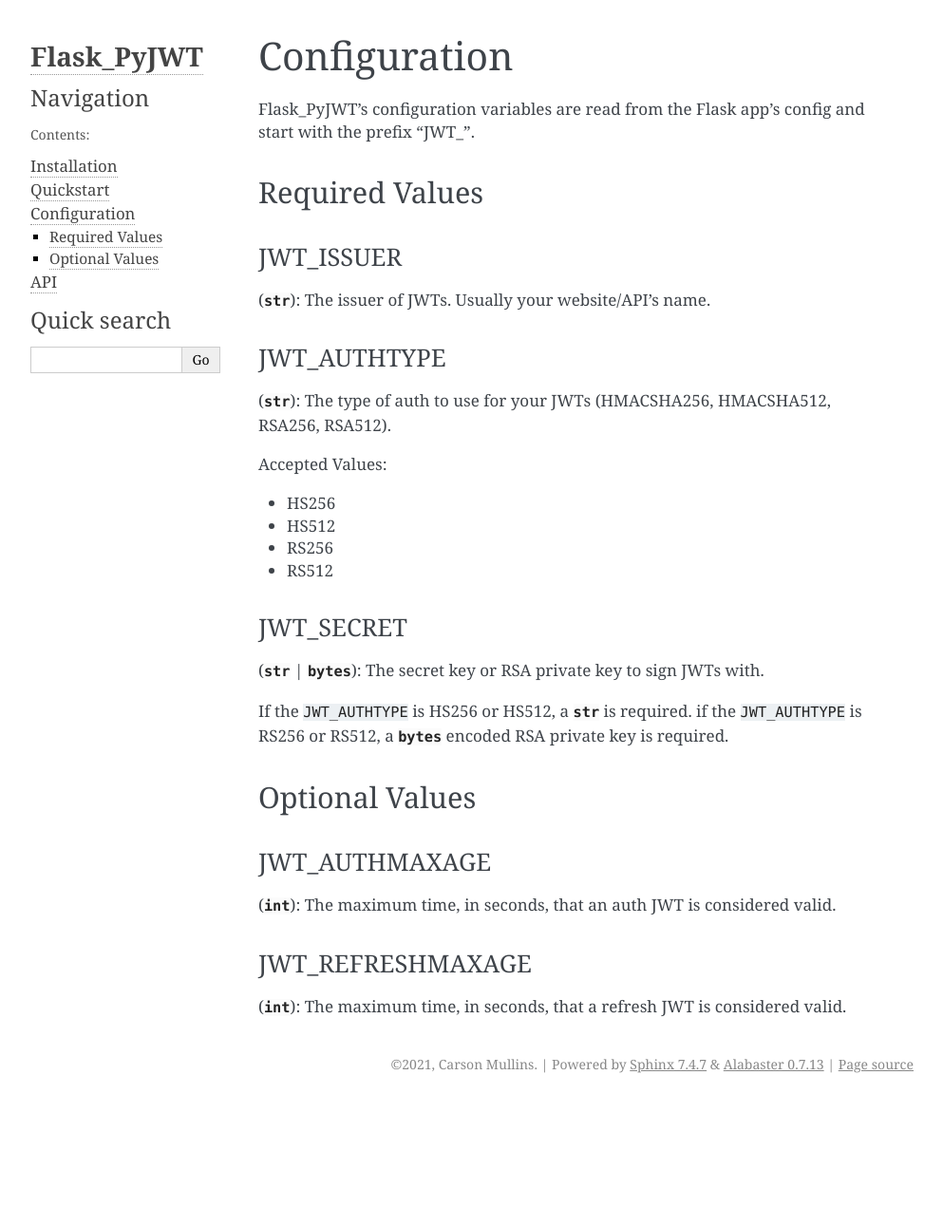
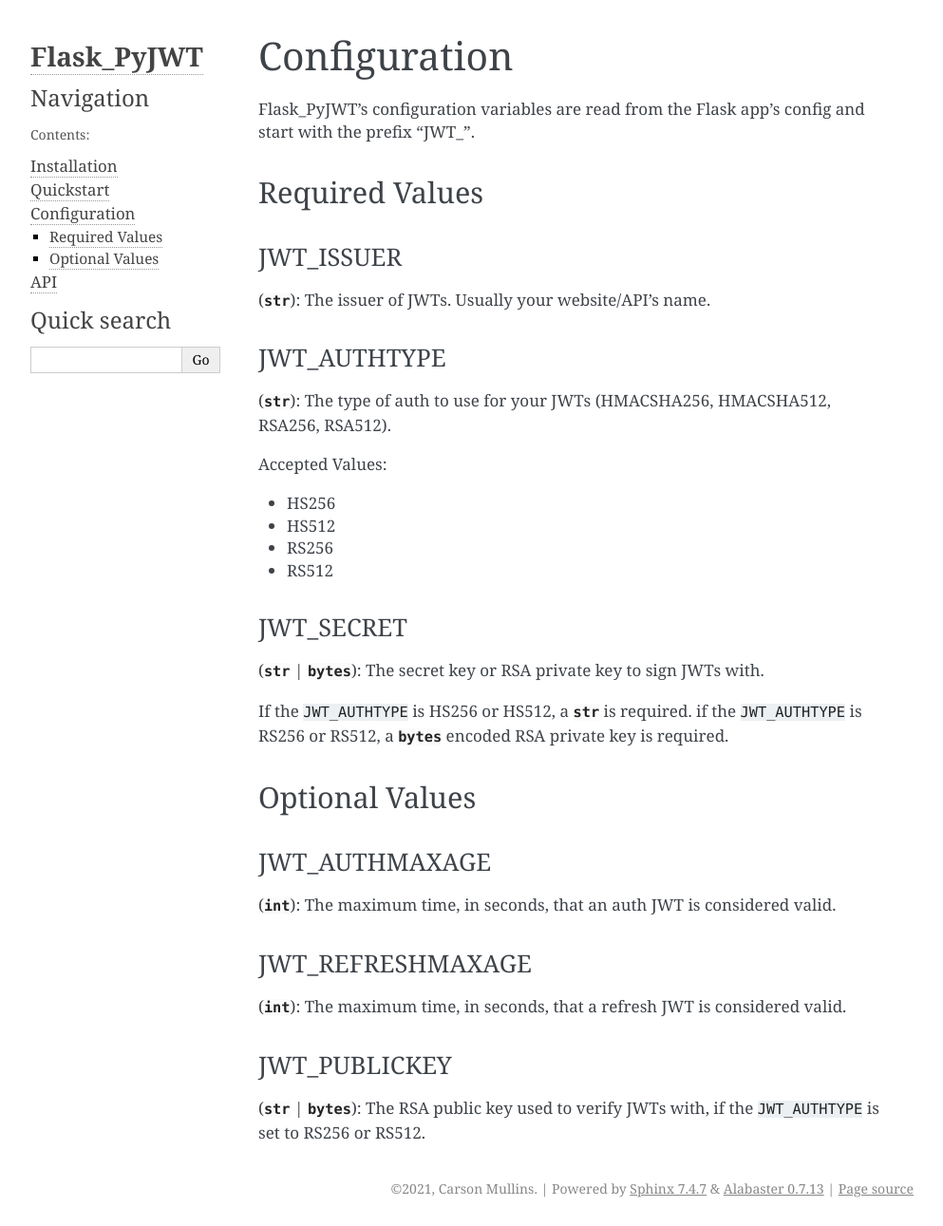
Before and after one commit to Septem151/Flask_PyJWT, a Sphinx documentation site: the page built from doc/configuration.rst, in a window 1280 px wide. Shown: the whole page at 95% size, without its empty margins (148-1141 px from the left). Built offline with Sphinx 7.4.7, drawn with Linux system fonts in a browser that asks for light colours; before the commit the page ends 1160 px from its top, so only the background shows below that.

Commit message:
Update doc information in quickstart and configuration to contain new JWT_PUBLICKEY config variable

```diff
--- a/doc/configuration.rst
+++ b/doc/configuration.rst
@@ -43,4 +43,11 @@
 
 JWT_REFRESHMAXAGE
 ^^^^^^^^^^^^^^^^^
+
 (:obj:`int`): The maximum time, in seconds, that a refresh JWT is considered valid.
+
+JWT_PUBLICKEY
+^^^^^^^^^^^^^
+
+(:obj:`str` | :obj:`bytes`): The RSA public key used to verify JWTs with, if the ``JWT_AUTHTYPE``
+is set to RS256 or RS512.
--- a/doc/quickstart.rst
+++ b/doc/quickstart.rst
@@ -31,6 +31,7 @@
     # Optional:
     # JWT_AUTHMAXAGE=3600
     # JWT_REFRESHMAXAGE=604800
+    # JWT_PUBLICKEY="-----BEGIN PUBLIC KEY-----..."
 
 Alternatively, you can set these configuration variables in code::
 
@@ -40,6 +41,7 @@
     # Optional:
     # app.config["JWT_AUTHMAXAGE"] = 3600
     # app.config["JWT_REFRESH_MAXAGE"] = 604800
+    # app.config["JWT_PUBLICKEY"] = b"-----BEGIN PUBLIC KEY-----..."
 
 For a detailed description of valid configurations, see the :doc:`configuration` section.
 
```
